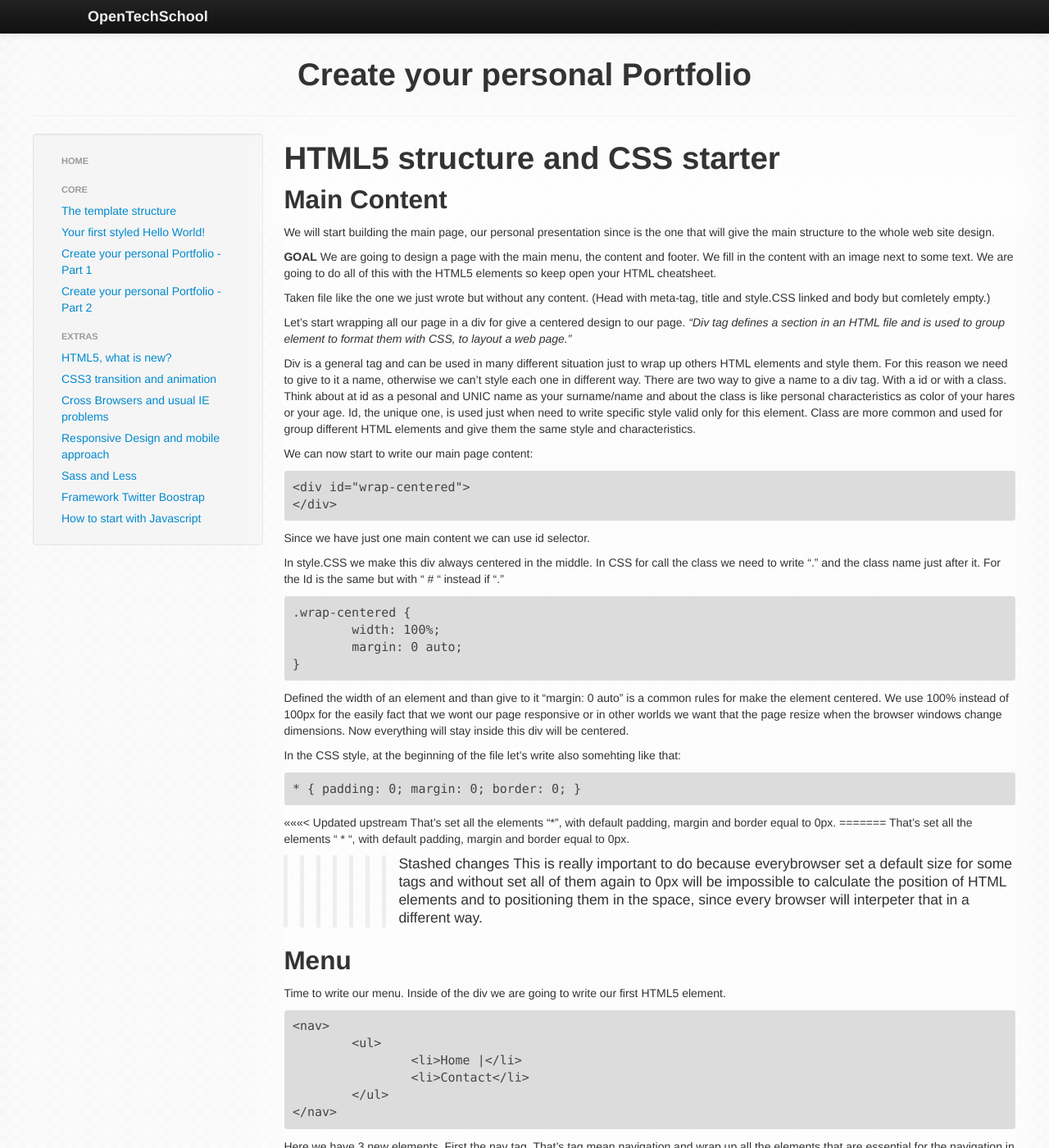
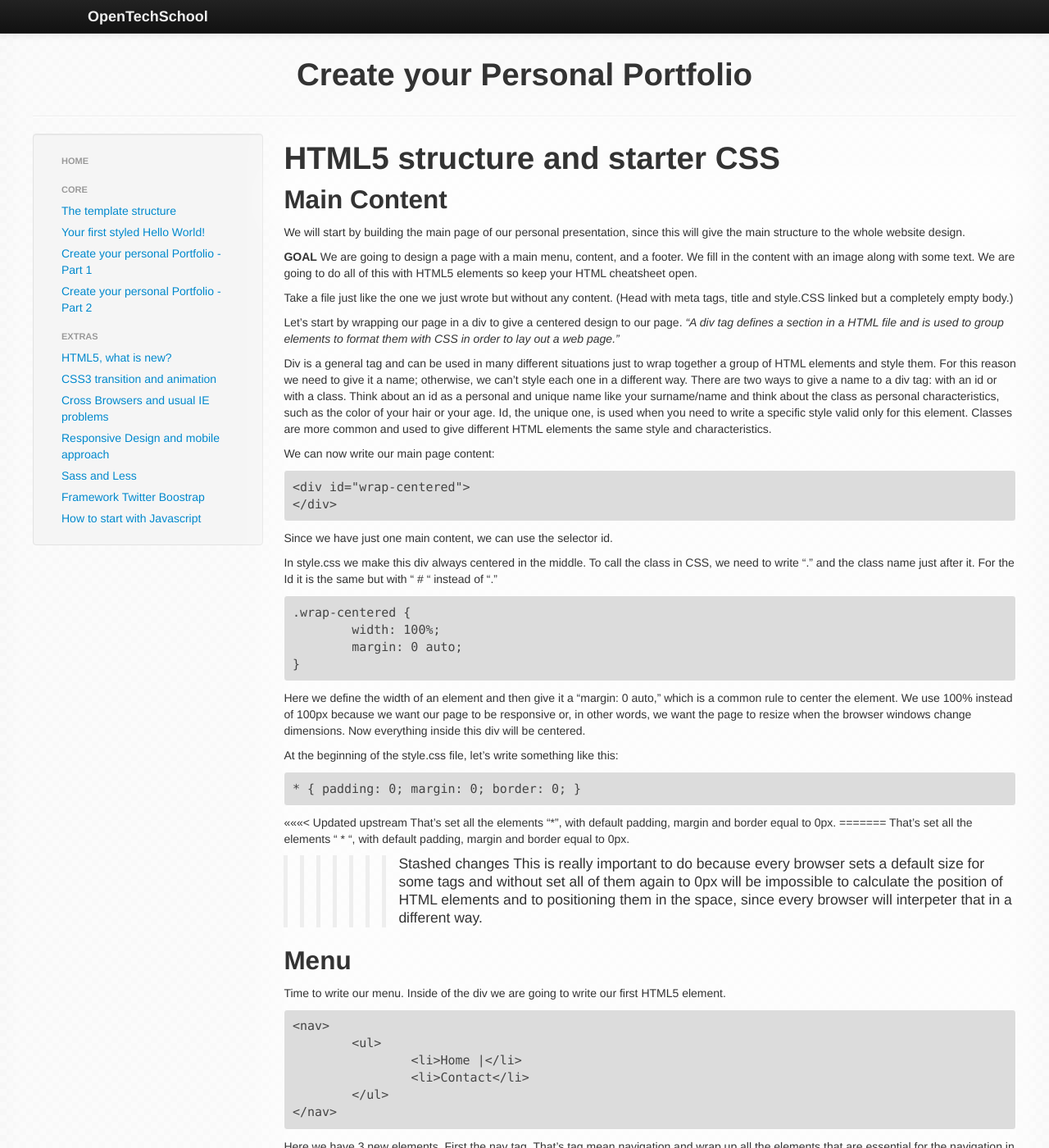
Before and after one commit to OpenTechSchool/html-css-beginners, a Jekyll site: the page built from core/portfolio.md, in a window 1280 px wide and 1400 px high. Shown: the whole window at 82% size. Built offline with Jekyll 4.4.1, drawn with Linux system fonts in a browser that asks for light colours; some web fonts are replaced.

Commit message:
proofread up to line 61

```diff
--- a/core/portfolio.md
+++ b/core/portfolio.md
@@ -1,61 +1,60 @@
 ---
 
 layout: ots
-title: Create your personal Portfolio
+title: Create your Personal Portfolio
 
 ---
 
-# HTML5 structure and CSS starter
+# HTML5 structure and starter CSS
 ## Main Content
 
-We will start building the main page, our personal presentation since is the one that will give the
-main structure to the whole web site design.
+We will start by building the main page of our personal presentation, since this will give the
+main structure to the whole website design.
 
 
 **GOAL**
-We are going to design a page with the main menu, the content and footer.
-We fill in the content with an image next to some text.
-We are going to do all of this with the HTML5 elements so keep open your HTML cheatsheet.
+We are going to design a page with a main menu, content, and a footer.
+We fill in the content with an image along with some text.
+We are going to do all of this with HTML5 elements so keep your HTML cheatsheet open.
 
-Taken file like the one we just wrote but without any content. (Head with meta-tag, title and
-style.CSS linked and body but comletely empty.)
+Take a file just like the one we just wrote but without any content. (Head with meta tags, title and
+style.CSS linked but a completely empty body.)
 
-Let's start wrapping all our page in a div for give a centered design to our page.
- *"Div tag defines a section in an HTML file and is used to group element to format
- them with CSS, to layout a web page."*
+Let's start by wrapping our page in a div to give a centered design to our page.
+ *"A div tag defines a section in a HTML file and is used to group elements to format
+ them with CSS in order to lay out a web page."*
 
-Div is a general tag and can be used in many different situation just to wrap up others HTML
-elements and style them. For this reason we need to give to it a name, otherwise we can't style each one
-in different way.
-There are two way to give a name to a div tag. With a id or with a class.
-Think about at id as a pesonal and UNIC name as your surname/name and about the class is like personal
-characteristics as color of your hares or your age.
-Id, the unique one, is used just when need to write specific style valid only for this element.
-Class are more common and used for group different HTML elements and give them the same style and characteristics.
+Div is a general tag and can be used in many different situations just to wrap together a group of HTML
+elements and style them. For this reason we need to give it a name; otherwise, we can't style each one
+in a different way.
+There are two ways to give a name to a div tag: with an id or with a class.
+Think about an id as a personal and unique name like your surname/name and think about the class as personal
+characteristics, such as the color of your hair or your age.
+Id, the unique one, is used when you need to write a specific style valid only for this element.
+Classes are more common and used to give different HTML elements the same style and characteristics.
 
-We can now start to write our main page content:
+We can now write our main page content:
 
 	<div id="wrap-centered">
 	</div>
 
-Since we have just one main content we can use id selector.
+Since we have just one main content, we can use the selector id.
 
-In style.CSS we make this div always centered in the middle.
-In CSS for call the class we need to write "." and the class name just after it.
-For the Id is the same but with " # " instead if "."
+In style.css we make this div always centered in the middle.
+To call the class in CSS, we need to write "." and the class name just after it.
+For the Id it is the same but with " # " instead of "."
 
 	.wrap-centered {
 		width: 100%;
 		margin: 0 auto;
 	}
 
-Defined the width of an element and than give to it "margin: 0 auto" is a common rules for make
-the element centered.
-We use 100% instead of 100px for the easily fact that we wont our page responsive or in other worlds we want
-that the page resize when the browser windows change dimensions.
-Now everything will stay inside this div will be centered.
+Here we define the width of an element and then give it a "margin: 0 auto," which is a common rule to center
+the element.
+We use 100% instead of 100px because we want our page to be responsive or, in other words, we want the page to resize when the browser windows change dimensions.
+Now everything inside this div will be centered.
 
-In the CSS style, at the beginning of the file let's write also somehting like that:
+At the beginning of the style.css file, let's write something like this:
 
 	* { padding: 0; margin: 0; border: 0; }
 
@@ -64,7 +63,7 @@ That's set all the elements "\*", with default padding, margin and border equal
 =======
 That's set all the elements " * ", with default padding, margin and border equal to 0px.
 >>>>>>> Stashed changes
-This is really important to do because everybrowser set a default size for some tags and without
+This is really important to do because every browser sets a default size for some tags and without
 set all of them again to 0px will be impossible to calculate the  position of HTML elements and to
 positioning them in the space, since every browser will interpeter that in a different way.
 
```
